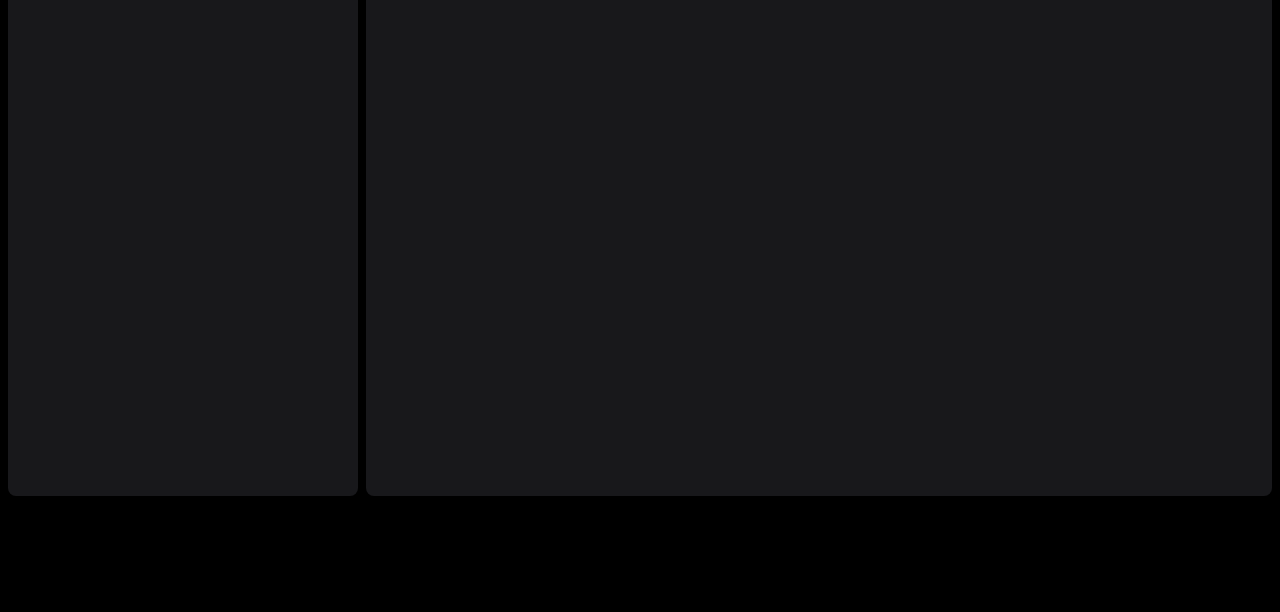
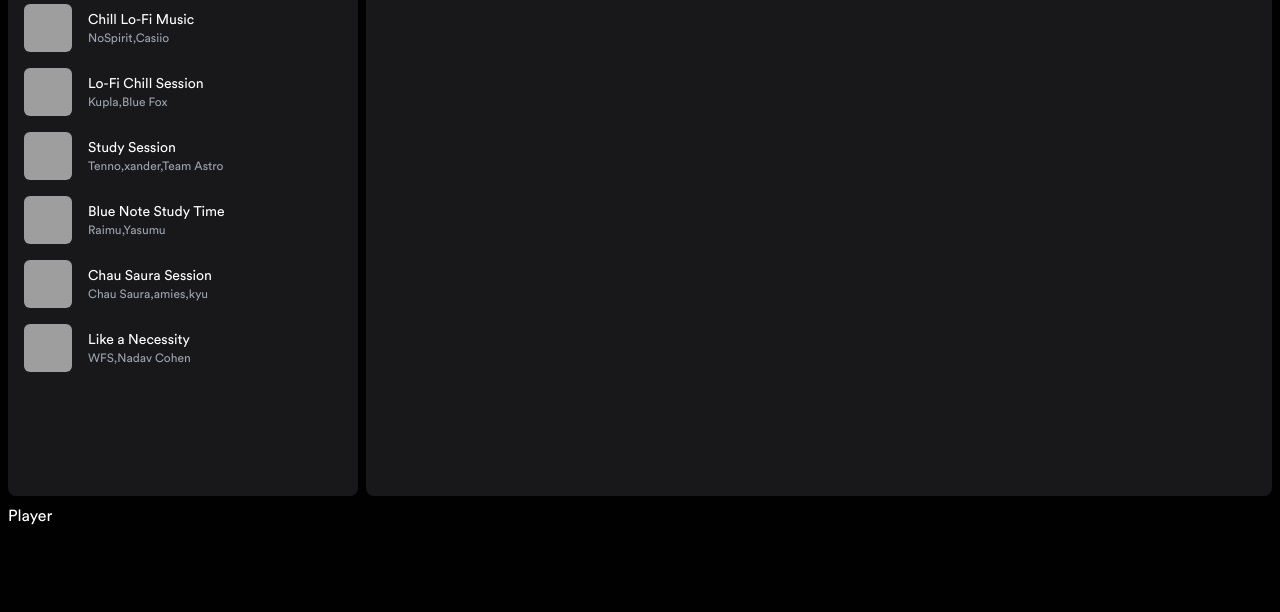
Before and after one commit to rody-huancas/clone-spotify-astro, an Astro site: page / in a window 1280 px wide. Shown: the part 188-800 px from the top of the page. Built offline with nearby package versions, Linux system fonts and the light colour scheme; Astro itself is replaced by a stand-in of ours; grey boxes are pictures that could not be loaded.

Commit message:
Add: list of playlist and artists

```diff
--- a/src/components/AsideMenu.astro
+++ b/src/components/AsideMenu.astro
@@ -1,8 +1,10 @@
 ---
-import HomeIcon from "../icons/Home.astro";
-import LibraryIcon from "../icons/Library.astro";
-import SearchIcon from "../icons/Search.astro";
+import HomeIcon from "@/icons/Home.astro";
+import LibraryIcon from "@/icons/Library.astro";
+import SearchIcon from "@/icons/Search.astro";
 import SideMenuItem from "./SideMenuItem.astro";
+import { playlists } from "@/lib/data";
+import SideMenuCard from "./SideMenuCard.astro";
 ---
 
 <nav class="flex flex-col flex-1 gap-2">
@@ -25,6 +27,10 @@ import SideMenuItem from "./SideMenuItem.astro";
         <LibraryIcon />
         Tu Biblioteca
       </SideMenuItem>
+
+      {
+        playlists.map(playlist => <SideMenuCard playlist={playlist} />)
+      }
     </ul>
   </div>
 </nav>
--- /dev/null
+++ b/src/components/SideMenuCard.astro
@@ -0,0 +1,33 @@
+---
+import type { Playlist } from "@/lib/data";
+
+interface Props {
+  playlist: Playlist;
+}
+
+const { playlist } = Astro.props;
+const { id, cover, title, artists, color } = playlist;
+
+const artistsSings = artists.join(",");
+---
+
+<a
+  href=`/playlist/${id}`
+  class="playlist-item flex relative p-2 overflow-hidden items-center gap-4 rounded-md hover:bg-zinc-800"
+>
+  <picture class="h-12 w-12 flex-none">
+    <img
+      src={cover}
+      alt={`Cover of ${title} by ${artistsSings}`}
+      class="object-cover w-full h-full rounded-md"
+    />
+  </picture>
+  <div class="flex flex-auto flex-col truncate">
+    <h4 class="text-white text-sm">
+      {title}
+    </h4>
+    <span class="text-xs text-gray-400">
+      {artistsSings}
+    </span>
+  </div>
+</a>
--- a/src/layouts/Layout.astro
+++ b/src/layouts/Layout.astro
@@ -1,6 +1,6 @@
 ---
-import AsideMenu from "../components/AsideMenu.astro"
-import "../styles/styles.css"
+import AsideMenu from "@/components/AsideMenu.astro";
+import "@/styles/styles.css";
 interface Props {
   title: string;
 }
@@ -21,14 +21,12 @@ const { title } = Astro.props;
   <body>
     <div id="app" class="relative h-screen p-2 gap-2">
       <aside class="[grid-area:aside] flex flex-col overflow-auto">
-		<AsideMenu />
-	  </aside>
-	  <main class="[grid-area:main] rounded-lg bg-zinc-900 overflow-y-auto">
-		Main
-	  </main>
-	  <footer class="[grid-area:player] min-h-[100px]">
-		Player
-	  </footer>
+        <AsideMenu />
+      </aside>
+      <main class="[grid-area:main] rounded-lg bg-zinc-900 overflow-y-auto">
+        Main
+      </main>
+      <footer class="[grid-area:player] min-h-[100px]">Player</footer>
     </div>
     <slot />
   </body>
@@ -47,7 +45,48 @@ const { title } = Astro.props;
 
 <style is:global>
   html {
-    font-family: system-ui, sans-serif;
-    background: #000;
+    font-family: "CircularStd", system-ui, sans-serif;
+    background: #010101;
+    color: white;
+  }
+
+  @font-face {
+    font-family: "CircularStd";
+    src: url("/fonts/CircularStd-Medium.woff2") format("woff2");
+    font-weight: 500;
+    font-style: normal;
+    font-display: swap;
+  }
+
+  @font-face {
+    font-family: "CircularStd";
+    src: url("/fonts/CircularStd-Book.woff2") format("woff2");
+    font-weight: 400;
+    font-style: normal;
+    font-display: swap;
+  }
+
+  @font-face {
+    font-family: "CircularStd";
+    src: url("/fonts/CircularStd-Light.woff2") format("woff2");
+    font-weight: 300;
+    font-style: normal;
+    font-display: swap;
+  }
+
+  @font-face {
+    font-family: "CircularStd";
+    src: url("/fonts/CircularStd-Bold.woff2") format("woff2");
+    font-weight: 700;
+    font-style: normal;
+    font-display: swap;
+  }
+
+  @font-face {
+    font-family: "CircularStd";
+    src: url("/fonts/CircularStd-Black.woff2") format("woff2");
+    font-weight: 900;
+    font-style: normal;
+    font-display: swap;
   }
 </style>
--- a/src/pages/index.astro
+++ b/src/pages/index.astro
@@ -1,6 +1,5 @@
 ---
-import Layout from '../layouts/Layout.astro';
-import Card from '../components/Card.astro';
+import Layout from '@/layouts/Layout.astro';
 ---
 
 <Layout title="Spotify Clone">
```
Also changed, not shown: tsconfig.json (+7 -1 lines).
